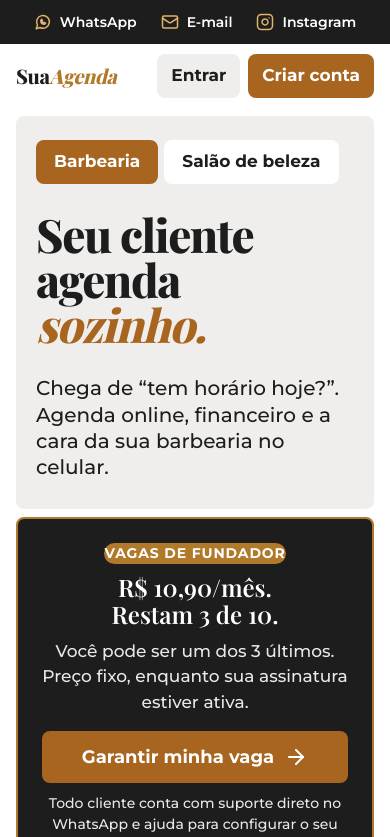
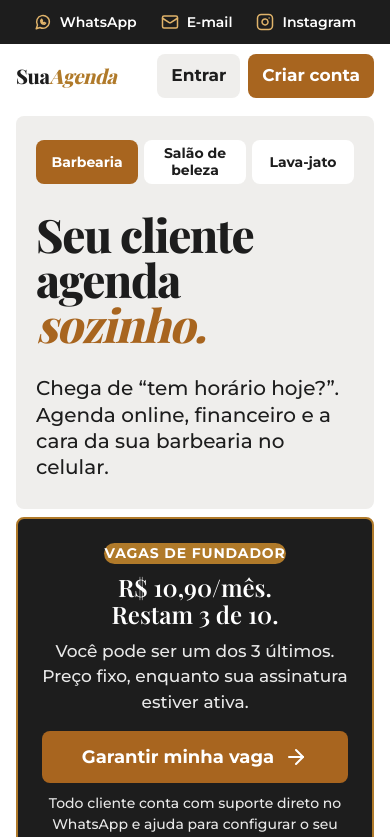
Before and after one commit to joao123-sketch/barbearia_app, a React (Vite) app: page /login in a window 390 px wide. Shown: the top 837 px of the page. Built offline with nearby package versions, Linux system fonts and the light colour scheme; no server answers; a web font is replaced by a local one.

Commit message:
feat: Lava-jato option on the landing toggle with its own colors; chosen type is preselected in signup
Co-Authored-By: Claude Sonnet 5.5 <noreply@anthropic.com>

```diff
--- a/src/components/BarberAuth.tsx
+++ b/src/components/BarberAuth.tsx
@@ -6,6 +6,7 @@ import { requestPasswordReset, signIn } from '../lib/auth'
 import { friendlyError } from '../lib/db'
 import { normalizeEmail } from '../lib/phone'
 import { parseBusinessType } from '../lib/terms'
+import type { BusinessType } from '../types'
 import { track } from '../lib/track'
 import { BarberOnboarding } from './BarberOnboarding'
 import { PasswordInput } from './PasswordInput'
@@ -57,6 +58,8 @@ export const BarberAuth: React.FC<BarberAuthProps> = ({ hasSession, hasShop, sho
   const [password, setPassword] = useState('')
   const [error, setError] = useState('')
   const [busy, setBusy] = useState(false)
+  // Tipo escolhido no alternador da página inicial (Barbearia / Salão / Lava-jato) já vem marcado no cadastro
+  const [pickedType, setPickedType] = useState<BusinessType | null>(null)
 
   // Recuperação de senha
   const [recoveryEmail, setRecoveryEmail] = useState('')
@@ -119,7 +122,7 @@ export const BarberAuth: React.FC<BarberAuthProps> = ({ hasSession, hasShop, sho
   if (view === 'register') {
     return (
       <BarberOnboarding
-        initialType={parseBusinessType(params.get('tipo'))}
+        initialType={parseBusinessType(params.get('tipo')) ?? pickedType}
         onBack={() => goTo('login')}
         onRegistered={async () => {
           await onRegistered()
@@ -130,7 +133,15 @@ export const BarberAuth: React.FC<BarberAuthProps> = ({ hasSession, hasShop, sho
   }
 
   if (view === 'home') {
-    return <LandingPage onSignup={() => goTo('register')} onLogin={() => goTo('login')} />
+    return (
+      <LandingPage
+        onSignup={(audience) => {
+          setPickedType(parseBusinessType(audience))
+          goTo('register')
+        }}
+        onLogin={() => goTo('login')}
+      />
+    )
   }
 
   return (
--- a/src/components/LandingPage.tsx
+++ b/src/components/LandingPage.tsx
@@ -11,16 +11,16 @@ import '../landing.css'
 // nomes fictícios). O alternador Barbearia / Salão troca as cores e as telas da página inteira.
 
 interface LandingPageProps {
-  onSignup: () => void
+  onSignup: (audience: Audience) => void
   onLogin: () => void
 }
 
-type Audience = 'barbearia' | 'salao'
+export type Audience = 'barbearia' | 'salao' | 'lavajato'
 
 // Anúncio das vagas de fundador. Texto fixo: quando as vagas acabarem ou mudarem, é só trocar aqui.
 const FOUNDER = { price: '10,90', after: '49,90', total: 10, left: 3 }
 
-const AUDIENCE: Record<Audience, { label: string; prefix: 'b' | 's'; lead: string; booking: string }> = {
+const AUDIENCE: Record<Audience, { label: string; prefix: 'b' | 's' | 'l'; lead: string; booking: string }> = {
   barbearia: {
     label: 'Barbearia',
     prefix: 'b',
@@ -32,6 +32,13 @@ const AUDIENCE: Record<Audience, { label: string; prefix: 'b' | 's'; lead: strin
     prefix: 's',
     lead: 'Suas clientes marcam horário sozinhas, a qualquer hora, e você acompanha agenda e faturamento no celular.',
     booking: 'Página de agendamento de um salão, com a lista de serviços e preços'
+  },
+  lavajato: {
+    label: 'Lava-jato',
+    // Enquanto não houver telas gravadas de um lava-jato (arquivos l-*.webp), usa as telas da barbearia
+    prefix: 'b',
+    lead: 'Chega de fila e de “tem vaga hoje?”. O cliente marca a lavagem sozinho e você controla a agenda e o faturamento no celular.',
+    booking: 'Página de agendamento, com a lista de serviços e preços'
   }
 }
 
@@ -156,7 +163,7 @@ export const LandingPage: React.FC<LandingPageProps> = ({ onSignup, onLogin }) =
             <button type="button" className="lp-btn lp-btn--soft" onClick={onLogin}>
               Entrar
             </button>
-            <button type="button" className="lp-btn lp-btn--acc" onClick={onSignup}>
+            <button type="button" className="lp-btn lp-btn--acc" onClick={() => onSignup(audience)}>
               <span>
                 Criar conta<span className="lp-hide-s"> grátis</span>
               </span>
@@ -197,7 +204,7 @@ export const LandingPage: React.FC<LandingPageProps> = ({ onSignup, onLogin }) =
                 className="fund-btn"
                 onClick={() => {
                   track('founder_click')
-                  onSignup()
+                  onSignup(audience)
                 }}
               >
                 <span>Garantir minha vaga</span>
@@ -216,7 +223,7 @@ export const LandingPage: React.FC<LandingPageProps> = ({ onSignup, onLogin }) =
             </div>
 
             <div className="t t-acc hero-act span-all lp-reveal" style={reveal(120)}>
-              <button type="button" className="act-main" onClick={onSignup}>
+              <button type="button" className="act-main" onClick={() => onSignup(audience)}>
                 <span>Criar conta grátis</span>
                 <ArrowRight size={32} aria-hidden="true" />
               </button>
@@ -383,7 +390,7 @@ export const LandingPage: React.FC<LandingPageProps> = ({ onSignup, onLogin }) =
                     </a>
                   </li>
                 </ul>
-                <button type="button" className="lp-btn lp-btn--acc lp-btn--lg" style={{ marginTop: 24 }} onClick={onSignup}>
+                <button type="button" className="lp-btn lp-btn--acc lp-btn--lg" style={{ marginTop: 24 }} onClick={() => onSignup(audience)}>
                   Criar conta grátis
                   <ArrowRight size={22} aria-hidden="true" />
                 </button>
@@ -403,7 +410,7 @@ export const LandingPage: React.FC<LandingPageProps> = ({ onSignup, onLogin }) =
                     Leva cerca de 1 minuto, e você já entra no painel.
                   </p>
                   <div className="cta-btns">
-                    <button type="button" className="lp-btn lp-btn--paper lp-btn--lg" onClick={onSignup}>
+                    <button type="button" className="lp-btn lp-btn--paper lp-btn--lg" onClick={() => onSignup(audience)}>
                       Criar conta grátis
                       <ArrowRight size={22} aria-hidden="true" />
                     </button>
@@ -441,7 +448,7 @@ export const LandingPage: React.FC<LandingPageProps> = ({ onSignup, onLogin }) =
         <div className="foot-grid">
           <div className="foot-col">
             <h3>Conta</h3>
-            <button type="button" onClick={onSignup}>
+            <button type="button" onClick={() => onSignup(audience)}>
               Criar conta grátis
             </button>
             <button type="button" onClick={onLogin}>
--- a/src/landing.css
+++ b/src/landing.css
@@ -41,6 +41,11 @@
   --acc: #b0285f;
   --acc-d: #86204a;
   --tint: #f6e3eb;
+}
+.lp[data-aud='lavajato'] {
+  --acc: #0b6b9a;
+  --acc-d: #084d70;
+  --tint: #dcebf4;
 }
 .lp *,
 .lp *::before,
@@ -400,14 +405,17 @@
   letter-spacing: -0.04em;
 }
 
-/* alternador Barbearia / Salão */
+/* alternador Barbearia / Salão / Lava-jato */
 .lp-aud {
-  display: inline-flex;
+  display: grid;
+  grid-template-columns: repeat(3, auto);
+  justify-content: start;
   gap: 6px;
+  max-width: 100%;
 }
 .lp-aud button {
   min-height: 44px;
-  padding: 0 18px;
+  padding: 0 12px;
   border: 0;
   border-radius: var(--r);
   background: #fff;
@@ -1165,3 +1173,16 @@
   font-size: 12px;
   color: rgba(255, 255, 255, 0.7);
 }
+
+/* alternador com três opções em tela estreita */
+@media (max-width: 420px) {
+  .lp-aud {
+    grid-template-columns: repeat(3, minmax(0, 1fr));
+    width: 100%;
+  }
+  .lp-aud button {
+    padding: 0 6px;
+    font-size: 14px;
+    line-height: 1.2;
+  }
+}
```
